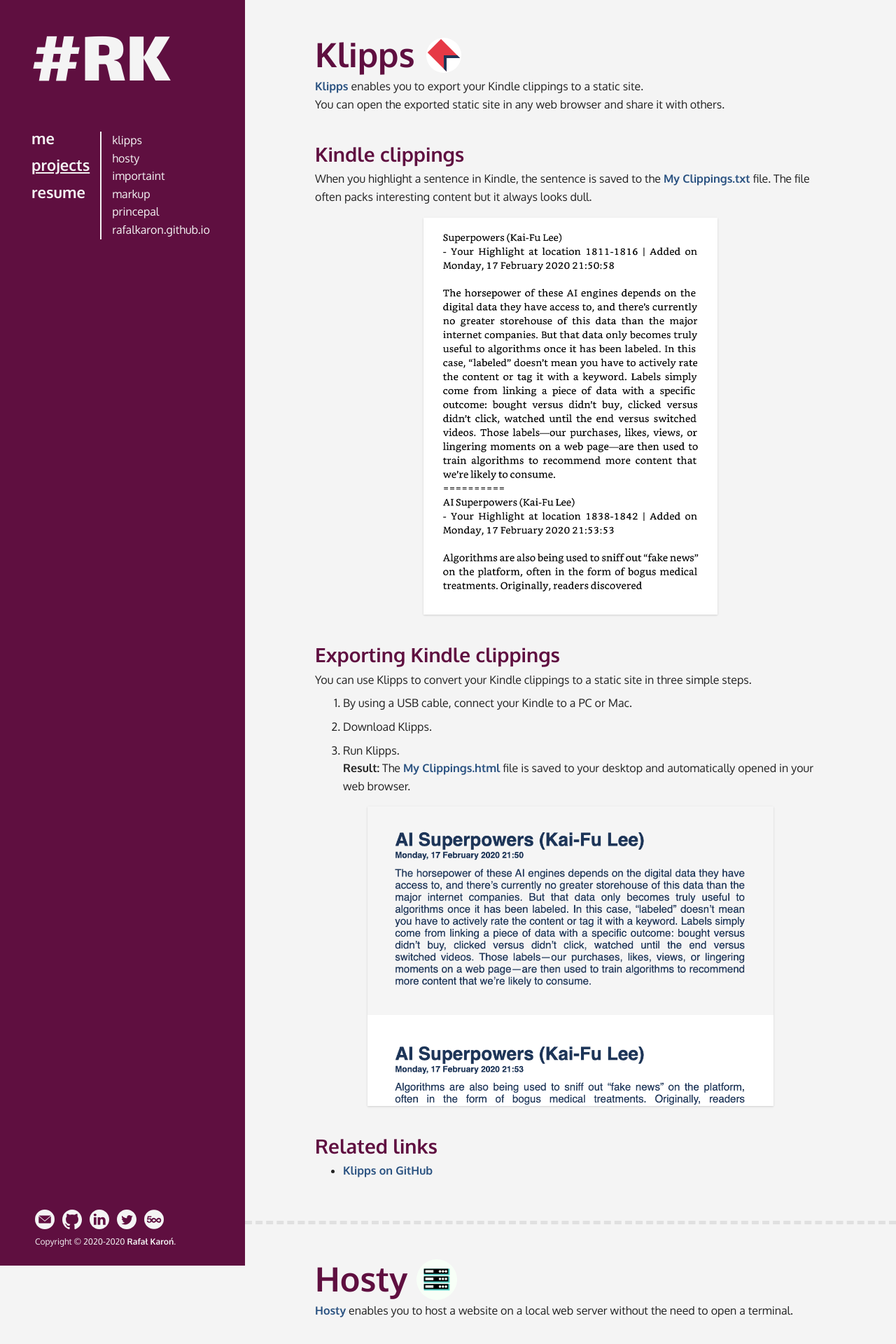
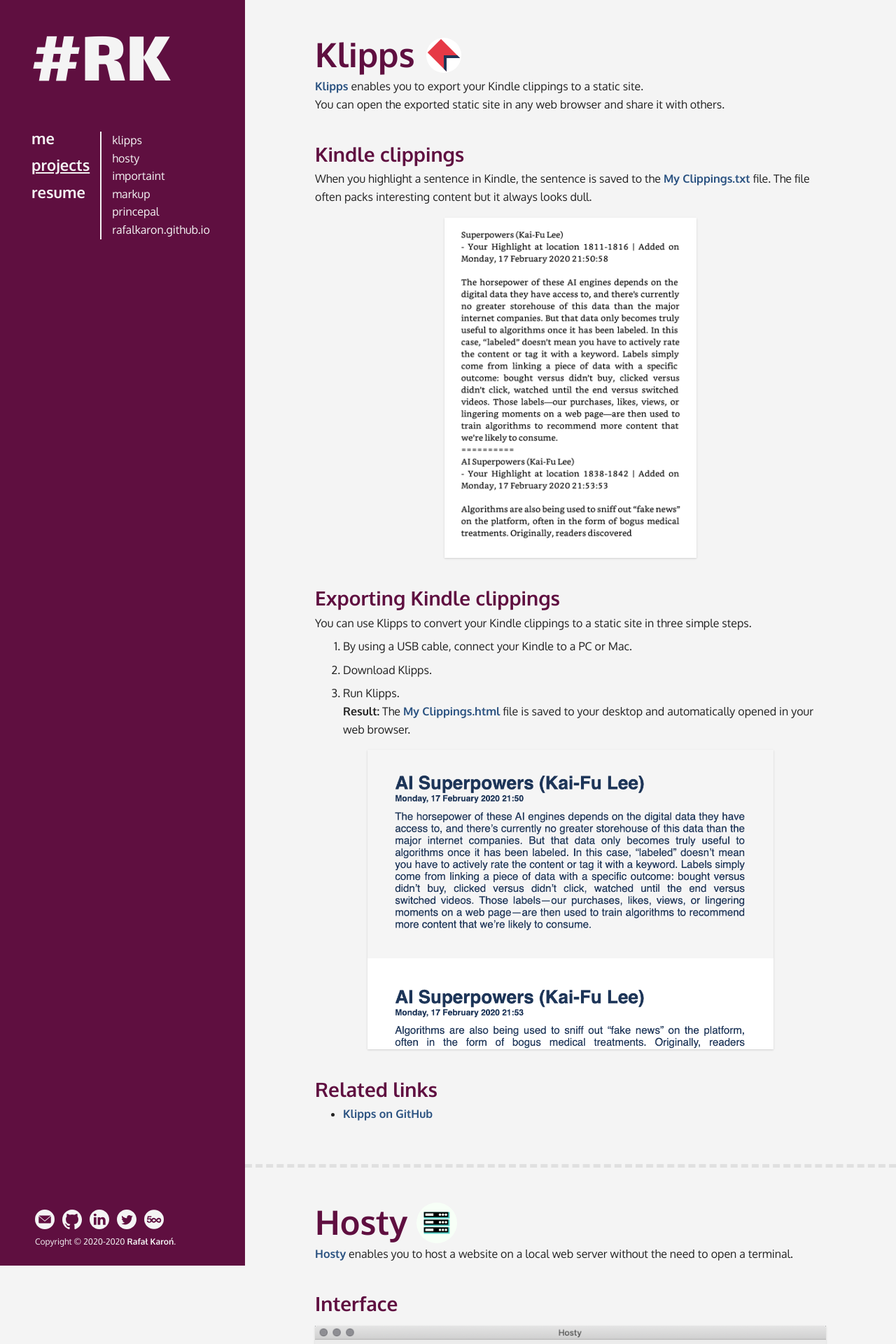
Before and after one commit to rafalkaron/rafalkaron.github.io, a Jekyll site: the page built from projects.md, in a window 1280 px wide. Shown: the top 1920 px of the page at 70% size. Built offline with Jekyll 4.4.1, drawn with Linux system fonts in a browser that asks for light colours; some web fonts are replaced.

Commit message:
styling update

```diff
--- a/_includes/content/multipage.html
+++ b/_includes/content/multipage.html
@@ -1,9 +1,9 @@
 {% assign content = content | strip | replace: '<h1', '</article><article class="level-1"><h1' | remove_first: "</article>" %}
 {% assign content = content | strip | replace: '<h2', '</section><section class="level-2"><h2' | remove_first: "</section>" %}
-{% assign content = content | strip | replace: '<h3', '</section><section class="level-3"><h3' | remove_first: "</section>" %}
-{% assign content = content | strip | replace: '<h4', '</section><section class="level-4"><h4' | remove_first: "</section>" %}
-{% assign content = content | strip | replace: '<h5', '</section><section class="level-5"><h5' | remove_first: "</section>" %}
-{% assign content = content | strip | replace: '<h6', '</section><section class="level-6"><h6' | remove_first: "</section>" %}
+{% assign content = content | strip | replace: '<h3', '</section><section class="level-3"><h3' %}
+{% assign content = content | strip | replace: '<h4', '</section><section class="level-4"><h4' %}
+{% assign content = content | strip | replace: '<h5', '</section><section class="level-5"><h5' %}
+{% assign content = content | strip | replace: '<h6', '</section><section class="level-6"><h6' %}
 
 {{ content }}
 
--- a/_sass/r/layout/print.scss
+++ b/_sass/r/layout/print.scss
@@ -86,7 +86,8 @@ h6,
 img,
 p,
 ul,
-ol {
+ol,
+section {
     break-inside: avoid;
 }
 /*** Avoid breaking elements - END */
@@ -124,8 +125,7 @@ main#page-content {
     a.expand {
         color: $secondary-color;
     }
-    a.expand::after,
-    ul.links > li a::after {
+    a.expand::after {
         content: " (" attr(href) ") ";
         font-weight: normal;
     }
--- a/projects.md
+++ b/projects.md
@@ -13,7 +13,7 @@ You can open the exported static site in any web browser and share it with other
 ## Kindle clippings
 When you highlight a sentence in Kindle, the sentence is saved to the [My Clippings.txt](assets/media/klipps/My%20Clippings.txt){:target="_blank" title="Sample Kindle clippings file"} file. The file often packs interesting content but it always looks dull.
 
-!["My Clippings.txt" file](assets/media/klipps/kindle_clippings.png){:width="420px;" .center .shadow}
+!["My Clippings.txt" file](assets/media/klipps/kindle_clippings.png){:width="360px;" .center .shadow}
 
 ## Exporting Kindle clippings
 You can use Klipps to convert your Kindle clippings to a static site in three simple steps.
@@ -26,7 +26,7 @@ You can use Klipps to convert your Kindle clippings to a static site in three si
 !["My Clippings.html" file](assets/media/klipps/klipps_output.png){: title="Sample Klipps output" .shadow .center width="580px;"}
 
 ## Related links
- * [Klipps on GitHub](https://github.com/rafalkaron/Klipps){:target="_blank" .expand}
+ * [Klipps on GitHub](https://github.com/rafalkaron/Klipps){:target="_blank"}
 {: .links}
 
 # Hosty ![Hosty logo](assets/media/hosty/hosty.svg)
```
